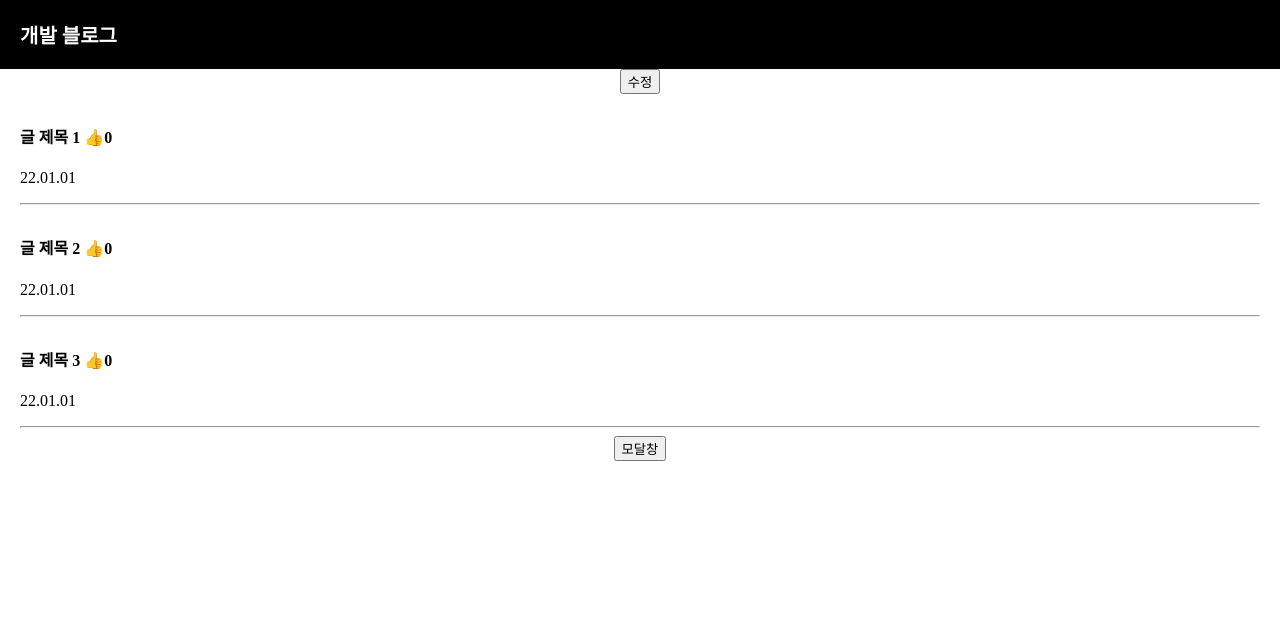
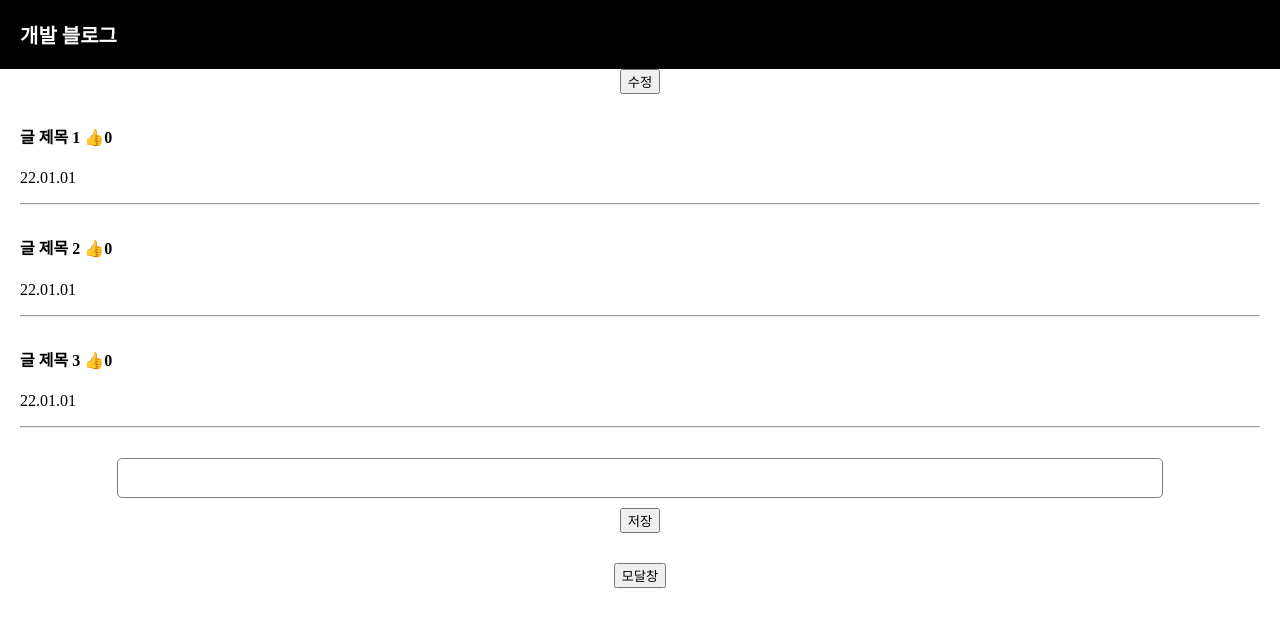
Before and after one commit to jinyoungk1208/React-codingApple, a React (Create React App) app: page / in a window 1280 px wide. Shown: the top 626 px of the page. Built offline with nearby package versions, Linux system fonts and the light colour scheme.

Commit message:
게시물 update(input)

```diff
--- a/src/App.css
+++ b/src/App.css
@@ -10,6 +10,25 @@ body {
   margin-top: 20px;
   padding: 20px;
   background: #eee;
+}
+
+.publish {
+  margin-top: 30px;
+  margin-bottom: 30px;
+}
+
+.publish input {
+  padding: 10px;
+  font-size: 16px;
+  border-radius: 5px;
+  width: 80%;
+  border: 1px solid grey;
+}
+
+.publish button {
+  display: block;
+  margin: auto;
+  margin-top: 10px;
 }
 
 .black-nav {
--- a/src/App.js
+++ b/src/App.js
@@ -3,14 +3,16 @@ import React, { useState } from "react";
 import "./App.css";
 
 function App() {
-  let [title, changeTitle] = useState(["글 제목 1", "글 제목 2", "글 제목 3"]);
-  let [count, changeCount] = useState(0);
-  let [modal, changeModal] = useState(false);
+  let [title, setTitle] = useState(["글 제목 1", "글 제목 2", "글 제목 3"]);
+  let [count, setCount] = useState(0);
+  let [modal, setModal] = useState(false);
+  let [change, setChange] = useState(0);
+  let [inputVal, setInputVal] = useState("");
 
-  function cbChangeTitle() {
+  function modifySetTitle() {
     let newArray = [...title];
     newArray[0] = "글 수정 1";
-    changeTitle(newArray);
+    setTitle(newArray);
   }
 
   return (
@@ -18,34 +20,19 @@ function App() {
       <div className="black-nav">
         <div>개발 블로그</div>
       </div>
-      <button onClick={cbChangeTitle}>수정</button>
-      {/*<div className="list">
-        <h4 onClick={ () => { changeModal(true); } }>{ title[0] } <span onClick={ () => { changeCount(count+1); } }>👍</span>{ count }</h4>
-        <p>22.01.01</p>
-        <hr />
-      </div>
-      <div className="list">
-        <h4>{ title[1] } <span>👍</span>0</h4>
-        <p>22.01.01</p>
-        <hr />
-      </div>
-      <div className="list">
-        <h4>{ title[2] } <span>👍</span>0</h4>
-        <p>22.01.01</p>
-        <hr />
-      </div>*/}
-      {title.map((item) => {
+      <button onClick={modifySetTitle}>수정</button>
+      {title.map((item, i) => {
         return (
-          <div className="list">
+          <div className="list" key={i}>
             <h4
               onClick={() => {
-                changeModal(!modal);
+                setChange(i);
               }}
             >
               {item}{" "}
               <span
                 onClick={() => {
-                  changeCount(count + 1);
+                  setCount(count + 1);
                 }}
               >
                 👍
@@ -58,9 +45,26 @@ function App() {
         );
       })}
 
+      <div className="publish">
+        <input
+          onChange={(e) => {
+            setInputVal(e.target.value);
+          }}
+        />
+        <button
+          onClick={() => {
+            let newTitle = [...title];
+            newTitle.unshift(inputVal);
+            setTitle(newTitle);
+          }}
+        >
+          저장
+        </button>
+      </div>
+
       <button
         onClick={() => {
-          changeModal(!modal);
+          setModal(!modal);
         }}
       >
         모달창
@@ -74,7 +78,7 @@ function Modal(props) {
   return (
     <>
       <div className="modal">
-        <h2>{props.title[0]}</h2>
+        <h2>{props.title[props.i]}</h2>
         <p>날짜</p>
         <p>내용</p>
       </div>
```
